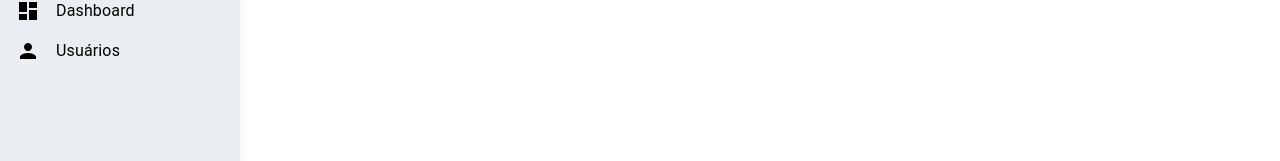
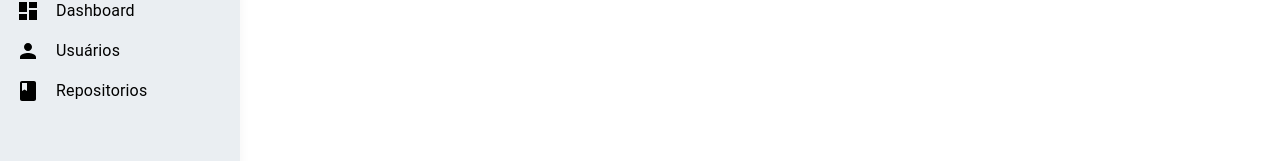
Before and after one commit to klynmax/My-Github, a React (Create React App) app: page /Users in a window 1280 px wide. Shown: the part 205-366 px from the top of the page. Built offline with nearby package versions, Linux system fonts and the light colour scheme.

Commit message:
Ajuste na barra lateral

```diff
--- a/src/components/Drawer/index.js
+++ b/src/components/Drawer/index.js
@@ -12,6 +12,7 @@ import MailIcon from '@mui/icons-material/Mail';
 import { Grid } from '@mui/material';
 import PersonIcon from '@mui/icons-material/Person';
 import DashboardIcon from '@mui/icons-material/Dashboard';
+import BookIcon from '@mui/icons-material/Book';
 
 import Logo from '../../assets/image/GitHub-Logo.png';
 
@@ -85,14 +86,42 @@ export default function PermanentDrawerLeft(props) {
           <Link to="/Dashboard" style={{textDecoration: 'none'}}>
             <ListItem button>
               <DashboardIcon sx={{color: "#000000"}} />
-              <Typography sx={{color: "#000000", marginLeft: 2}}>Dashboard</Typography>
+              <Typography
+                sx={{
+                  color: "#000000",
+                  marginLeft: 2
+                }}
+              >
+                Dashboard
+              </Typography>
             </ListItem>
           </Link>
 
           <Link to="/Users" style={{textDecoration: 'none'}} >
             <ListItem button>
               <PersonIcon sx={{color: "#000000"}} />
-              <Typography sx={{color: "#000000", marginLeft: 2}} >Usuários</Typography>
+              <Typography
+                sx={{
+                  color: "#000000",
+                  marginLeft: 2
+                }}
+              >
+                  Usuários
+                </Typography>
+            </ListItem>
+          </Link>
+
+          <Link to="/Users" style={{textDecoration: 'none'}} >
+            <ListItem button>
+              <BookIcon sx={{color: "#000000"}} />
+              <Typography
+                sx={{
+                  color: "#000000",
+                  marginLeft: 2
+                }}
+              >
+                  Repositorios
+                </Typography>
             </ListItem>
           </Link>
         </List>
```
